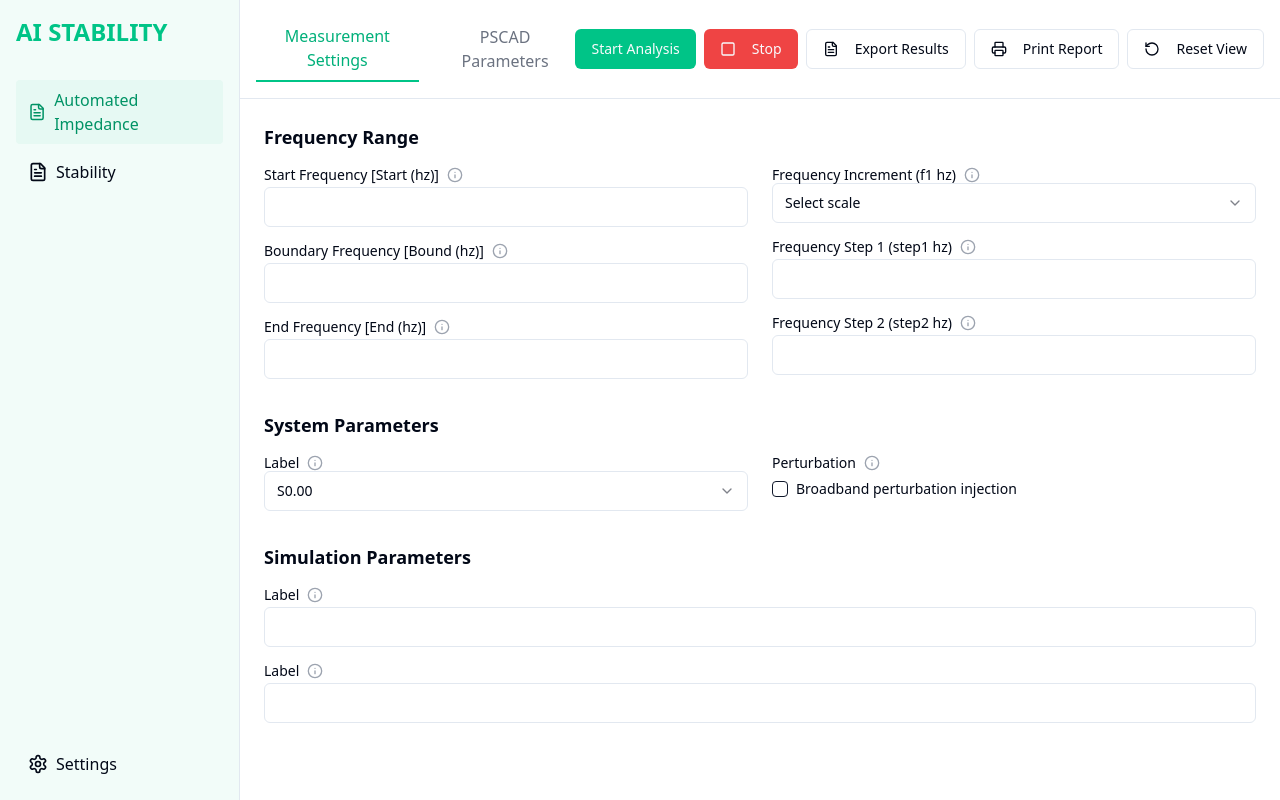
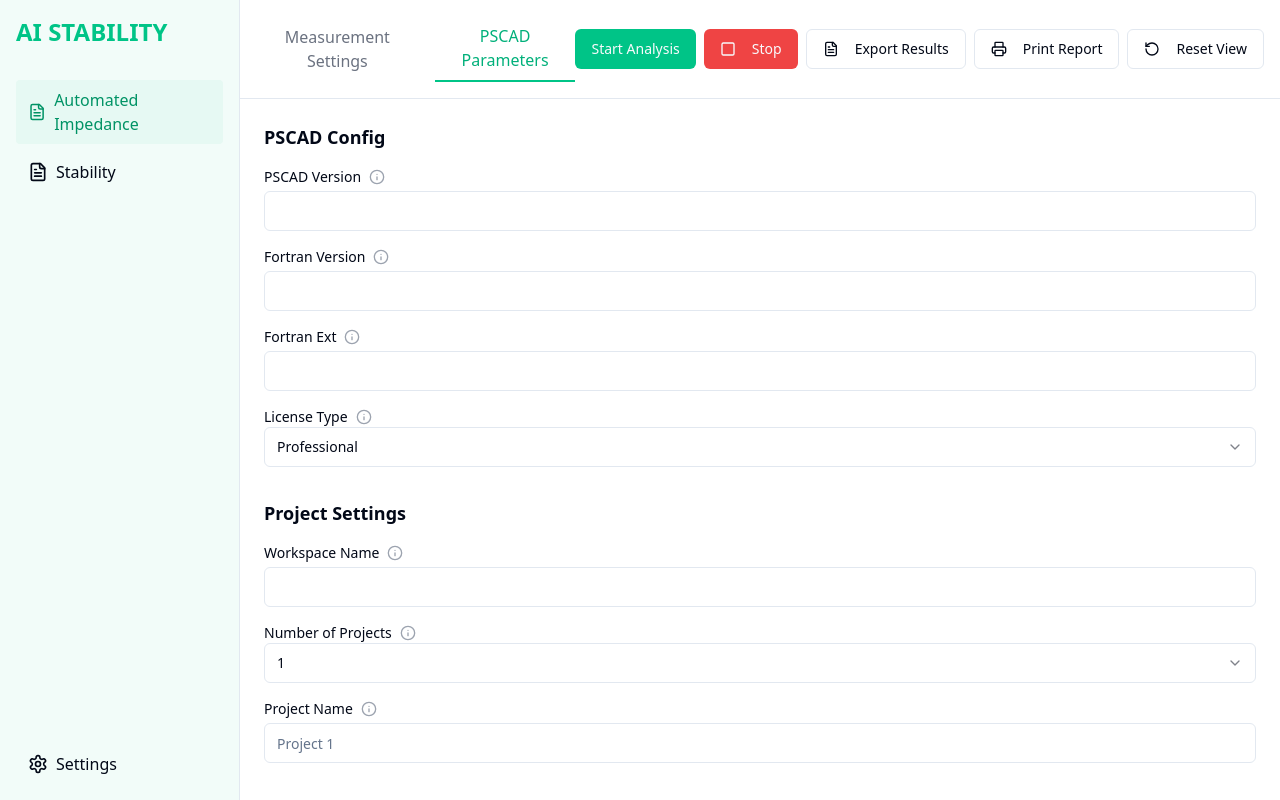
Before and after one commit to Muldbak/toolbox-gui, a React (Vite) app: page / in a window 1280 px wide. Both pictures are taken after a click on the button "PSCAD Parameters". Shown: the top 800 px of the page. Built offline with nearby package versions, Linux system fonts and the light colour scheme.

Commit message:
Fix: Show PSCAD parameters
Implement the display of PSCAD parameters when the corresponding button is clicked.

```diff
--- a/src/components/AnalysisForm.tsx
+++ b/src/components/AnalysisForm.tsx
@@ -1,9 +1,13 @@
-
 import { Checkbox } from "@/components/ui/checkbox";
 import { Input } from "@/components/ui/input";
 import { Label } from "@/components/ui/label";
 import { Select, SelectContent, SelectItem, SelectTrigger, SelectValue } from "@/components/ui/select";
-import { Tooltip } from "@/components/ui/tooltip";
+import {
+  TooltipProvider,
+  Tooltip,
+  TooltipTrigger,
+  TooltipContent,
+} from "@/components/ui/tooltip";
 import { InfoIcon } from "lucide-react";
 
 export function AnalysisForm() {
@@ -15,12 +19,19 @@ export function AnalysisForm() {
         <div className="grid grid-cols-2 gap-6">
           <div className="space-y-4">
             <div>
-              <Label className="flex items-center gap-2">
-                Start Frequency [Start (hz)]
-                <Tooltip content="Info about start frequency">
-                  <InfoIcon className="h-4 w-4 text-gray-400" />
-                </Tooltip>
-              </Label>
+              <div className="flex items-center gap-2">
+                <Label>Start Frequency [Start (hz)]</Label>
+                <TooltipProvider>
+                  <Tooltip>
+                    <TooltipTrigger>
+                      <InfoIcon className="h-4 w-4 text-gray-400" />
+                    </TooltipTrigger>
+                    <TooltipContent>
+                      <p>Info about start frequency</p>
+                    </TooltipContent>
+                  </Tooltip>
+                </TooltipProvider>
+              </div>
               <Input type="text" className="mt-1" />
             </div>
             <div>
--- /dev/null
+++ b/src/components/PscadParameters.tsx
@@ -0,0 +1,217 @@
+
+import { Input } from "@/components/ui/input";
+import { Select, SelectContent, SelectItem, SelectTrigger, SelectValue } from "@/components/ui/select";
+import {
+  TooltipProvider,
+  Tooltip,
+  TooltipTrigger,
+  TooltipContent,
+} from "@/components/ui/tooltip";
+import { InfoIcon } from "lucide-react";
+
+export function PscadParameters() {
+  return (
+    <div className="p-6 space-y-8">
+      {/* PSCAD Config Section */}
+      <section>
+        <h2 className="text-lg font-semibold mb-4">PSCAD Config</h2>
+        <div className="space-y-4">
+          <div>
+            <div className="flex items-center gap-2">
+              <label className="text-sm font-medium">PSCAD Version</label>
+              <TooltipProvider>
+                <Tooltip>
+                  <TooltipTrigger>
+                    <InfoIcon className="h-4 w-4 text-gray-400" />
+                  </TooltipTrigger>
+                  <TooltipContent>
+                    <p>Select your PSCAD version</p>
+                  </TooltipContent>
+                </Tooltip>
+              </TooltipProvider>
+            </div>
+            <Input type="text" className="mt-1" />
+          </div>
+
+          <div>
+            <div className="flex items-center gap-2">
+              <label className="text-sm font-medium">Fortran Version</label>
+              <TooltipProvider>
+                <Tooltip>
+                  <TooltipTrigger>
+                    <InfoIcon className="h-4 w-4 text-gray-400" />
+                  </TooltipTrigger>
+                  <TooltipContent>
+                    <p>Enter Fortran version</p>
+                  </TooltipContent>
+                </Tooltip>
+              </TooltipProvider>
+            </div>
+            <Input type="text" className="mt-1" />
+          </div>
+
+          <div>
+            <div className="flex items-center gap-2">
+              <label className="text-sm font-medium">Fortran Ext</label>
+              <TooltipProvider>
+                <Tooltip>
+                  <TooltipTrigger>
+                    <InfoIcon className="h-4 w-4 text-gray-400" />
+                  </TooltipTrigger>
+                  <TooltipContent>
+                    <p>Enter Fortran extension</p>
+                  </TooltipContent>
+                </Tooltip>
+              </TooltipProvider>
+            </div>
+            <Input type="text" className="mt-1" />
+          </div>
+
+          <div>
+            <div className="flex items-center gap-2">
+              <label className="text-sm font-medium">License Type</label>
+              <TooltipProvider>
+                <Tooltip>
+                  <TooltipTrigger>
+                    <InfoIcon className="h-4 w-4 text-gray-400" />
+                  </TooltipTrigger>
+                  <TooltipContent>
+                    <p>Select license type</p>
+                  </TooltipContent>
+                </Tooltip>
+              </TooltipProvider>
+            </div>
+            <Select>
+              <SelectTrigger>
+                <SelectValue placeholder="Professional" />
+              </SelectTrigger>
+              <SelectContent>
+                <SelectItem value="professional">Professional</SelectItem>
+                <SelectItem value="educational">Educational</SelectItem>
+              </SelectContent>
+            </Select>
+          </div>
+        </div>
+      </section>
+
+      {/* Project Settings Section */}
+      <section>
+        <h2 className="text-lg font-semibold mb-4">Project Settings</h2>
+        <div className="space-y-4">
+          <div>
+            <div className="flex items-center gap-2">
+              <label className="text-sm font-medium">Workspace Name</label>
+              <TooltipProvider>
+                <Tooltip>
+                  <TooltipTrigger>
+                    <InfoIcon className="h-4 w-4 text-gray-400" />
+                  </TooltipTrigger>
+                  <TooltipContent>
+                    <p>Enter workspace name</p>
+                  </TooltipContent>
+                </Tooltip>
+              </TooltipProvider>
+            </div>
+            <Input type="text" className="mt-1" />
+          </div>
+
+          <div>
+            <div className="flex items-center gap-2">
+              <label className="text-sm font-medium">Number of Projects</label>
+              <TooltipProvider>
+                <Tooltip>
+                  <TooltipTrigger>
+                    <InfoIcon className="h-4 w-4 text-gray-400" />
+                  </TooltipTrigger>
+                  <TooltipContent>
+                    <p>Select number of projects</p>
+                  </TooltipContent>
+                </Tooltip>
+              </TooltipProvider>
+            </div>
+            <Select>
+              <SelectTrigger>
+                <SelectValue placeholder="1" />
+              </SelectTrigger>
+              <SelectContent>
+                <SelectItem value="1">1</SelectItem>
+                <SelectItem value="2">2</SelectItem>
+                <SelectItem value="3">3</SelectItem>
+              </SelectContent>
+            </Select>
+          </div>
+
+          <div>
+            <div className="flex items-center gap-2">
+              <label className="text-sm font-medium">Project Name</label>
+              <TooltipProvider>
+                <Tooltip>
+                  <TooltipTrigger>
+                    <InfoIcon className="h-4 w-4 text-gray-400" />
+                  </TooltipTrigger>
+                  <TooltipContent>
+                    <p>Enter project name</p>
+                  </TooltipContent>
+                </Tooltip>
+              </TooltipProvider>
+            </div>
+            <Input type="text" placeholder="Project 1" className="mt-1" />
+          </div>
+        </div>
+      </section>
+
+      {/* Toolbox Settings Section */}
+      <section>
+        <h2 className="text-lg font-semibold mb-4">Toolbox Settings</h2>
+        <div className="space-y-4">
+          <div>
+            <div className="flex items-center gap-2">
+              <label className="text-sm font-medium">Number of Toolboxes</label>
+              <TooltipProvider>
+                <Tooltip>
+                  <TooltipTrigger>
+                    <InfoIcon className="h-4 w-4 text-gray-400" />
+                  </TooltipTrigger>
+                  <TooltipContent>
+                    <p>Select number of toolboxes</p>
+                  </TooltipContent>
+                </Tooltip>
+              </TooltipProvider>
+            </div>
+            <Select>
+              <SelectTrigger>
+                <SelectValue placeholder="1" />
+              </SelectTrigger>
+              <SelectContent>
+                <SelectItem value="1">1</SelectItem>
+                <SelectItem value="2">2</SelectItem>
+                <SelectItem value="3">3</SelectItem>
+              </SelectContent>
+            </Select>
+          </div>
+
+          <div className="border rounded-md p-4">
+            <table className="w-full">
+              <thead>
+                <tr className="text-sm font-medium">
+                  <th className="text-left pb-2">Toolbox ID</th>
+                  <th className="text-left pb-2">Vp_mag (kV)</th>
+                  <th className="text-left pb-2">Ip_mag (kA)</th>
+                  <th className="text-left pb-2">Project Number</th>
+                </tr>
+              </thead>
+              <tbody>
+                <tr>
+                  <td><Input type="text" className="w-full" /></td>
+                  <td><Input type="text" className="w-full" /></td>
+                  <td><Input type="text" className="w-full" /></td>
+                  <td><Input type="text" className="w-full" /></td>
+                </tr>
+              </tbody>
+            </table>
+          </div>
+        </div>
+      </section>
+    </div>
+  );
+}
--- a/src/pages/Index.tsx
+++ b/src/pages/Index.tsx
@@ -1,25 +1,43 @@
 
+import { useState } from "react";
 import { Sidebar } from "@/components/layout/Sidebar";
 import { ActionButtons } from "@/components/ActionButtons";
 import { AnalysisForm } from "@/components/AnalysisForm";
+import { PscadParameters } from "@/components/PscadParameters";
 
 const Index = () => {
+  const [activeTab, setActiveTab] = useState("measurement");
+
   return (
     <div className="flex h-screen w-full">
       <Sidebar />
       <div className="flex-1">
         <div className="flex justify-between items-center p-4 border-b">
           <div className="flex gap-4">
-            <button className="text-mint-600 border-b-2 border-mint-500 px-4 py-2">
+            <button
+              className={`px-4 py-2 ${
+                activeTab === "measurement"
+                  ? "text-mint-600 border-b-2 border-mint-500"
+                  : "text-gray-500 hover:text-mint-600"
+              }`}
+              onClick={() => setActiveTab("measurement")}
+            >
               Measurement Settings
             </button>
-            <button className="text-gray-500 hover:text-mint-600 px-4 py-2">
+            <button
+              className={`px-4 py-2 ${
+                activeTab === "pscad"
+                  ? "text-mint-600 border-b-2 border-mint-500"
+                  : "text-gray-500 hover:text-mint-600"
+              }`}
+              onClick={() => setActiveTab("pscad")}
+            >
               PSCAD Parameters
             </button>
           </div>
           <ActionButtons />
         </div>
-        <AnalysisForm />
+        {activeTab === "measurement" ? <AnalysisForm /> : <PscadParameters />}
       </div>
     </div>
   );
```
